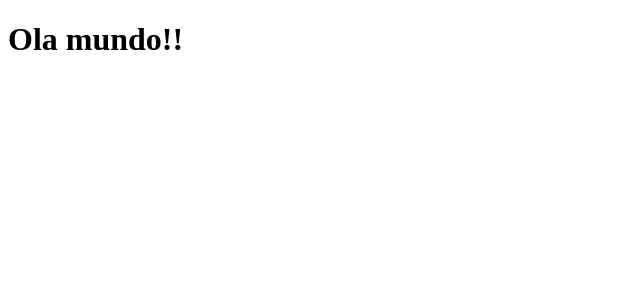
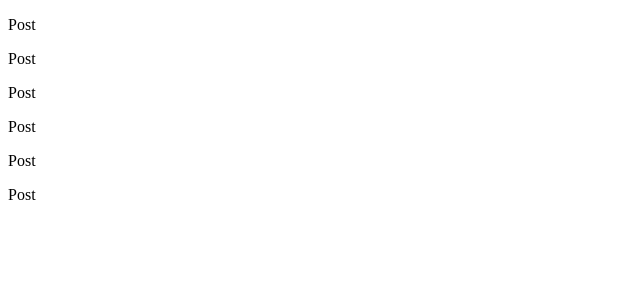
Before and after one commit to DanilloRezende/01-react_ignite_2023, a React (Vite) app in the folder 01-fundamentos-reactjs/: page / in a window 1280 px wide. Shown: the top 300 px of the page, without its empty margins (0-640 px from the left). Built offline with nearby package versions, Linux system fonts and the light colour scheme.

Commit message:
Componentes

```diff
--- a/01-fundamentos-reactjs/src/App.jsx
+++ b/01-fundamentos-reactjs/src/App.jsx
@@ -1,11 +1,14 @@
+import { Post } from './Post'
 
-
-function App() {
+export function App() {
   return (
-    <>
-      <h1>Ola mundo!!</h1>
-    </>
+    <div>
+      <Post />
+      <Post />
+      <Post />
+      <Post />
+      <Post />
+      <Post />
+    </div>
   )
 }
-
-export default App
--- /dev/null
+++ b/01-fundamentos-reactjs/src/Post.jsx
@@ -0,0 +1,3 @@
+export function Post() {
+    return <p>Post</p>
+  }
--- a/01-fundamentos-reactjs/src/main.jsx
+++ b/01-fundamentos-reactjs/src/main.jsx
@@ -1,6 +1,6 @@
 import React from 'react'
 import ReactDOM from 'react-dom/client'
-import App from './App.jsx'
+import { App } from './App'
 
 
 ReactDOM.createRoot(document.getElementById('root')).render(
```
